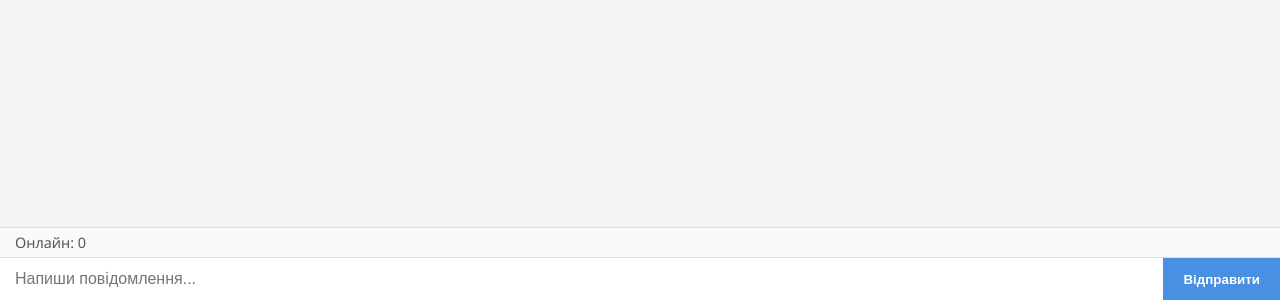
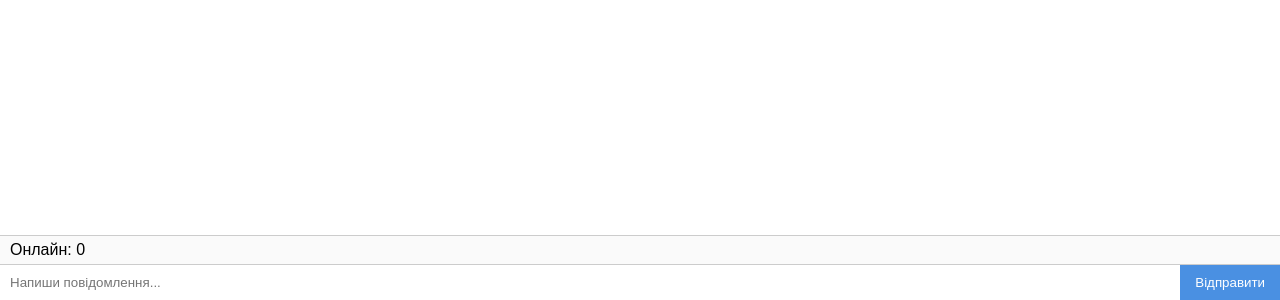
Before and after one commit to VovkaKorovka/online-chat, a website: page public/index.html in a window 1280 px wide. Shown: the part 500-800 px from the top of the page. Drawn offline with Linux system fonts and the light colour scheme.

```diff
--- a/public/index.html
+++ b/public/index.html
@@ -4,105 +4,23 @@
 <meta charset="UTF-8">
 <title>Онлайн чат</title>
 <style>
-body {
-    font-family: 'Segoe UI', Tahoma, Geneva, Verdana, sans-serif;
-    margin: 0;
-    padding: 0;
-    display: flex;
-    flex-direction: column;
-    height: 100vh;
-    background: #f5f5f5;
-}
-
-#chat {
-    flex: 1;
-    overflow-y: auto;
-    padding: 15px;
-    display: flex;
-    flex-direction: column;
-}
-
-.message {
-    max-width: 60%;
-    padding: 10px 15px;
-    margin-bottom: 10px;
-    border-radius: 20px;
-    word-wrap: break-word;
-}
-
-.message.self {
-    align-self: flex-end;
-    background: #4a90e2;
-    color: white;
-    border-bottom-right-radius: 0;
-}
-
-.message.other {
-    align-self: flex-start;
-    background: #e5e5ea;
-    color: black;
-    border-bottom-left-radius: 0;
-}
-
-.message.system {
-    align-self: center;
-    background: #f0f0f0;
-    color: gray;
-    font-style: italic;
-    border-radius: 10px;
-    max-width: 80%;
-}
-
-#status {
-    font-size: 0.9em;
-    color: #555;
-    padding: 5px 15px;
-    background: #fafafa;
-    border-top: 1px solid #ddd;
-}
-
-#input {
-    display: flex;
-    border-top: 1px solid #ddd;
-    background: #fff;
-}
-
-#input input {
-    flex: 1;
-    padding: 12px 15px;
-    border: none;
-    font-size: 1em;
-    outline: none;
-}
-
-#input button {
-    padding: 12px 20px;
-    border: none;
-    background: #4a90e2;
-    color: white;
-    cursor: pointer;
-    font-weight: bold;
-}
-
-#input button:hover {
-    background: #357ab8;
-}
-
-::-webkit-scrollbar {
-    width: 8px;
-}
-
-::-webkit-scrollbar-thumb {
-    background: rgba(0,0,0,0.2);
-    border-radius: 4px;
-}
+body { font-family: Arial; margin: 0; display: flex; flex-direction: column; height: 100vh; }
+#chat { flex: 1; overflow-y: auto; padding: 10px; display: flex; flex-direction: column; }
+.message { max-width: 60%; padding: 8px 12px; margin-bottom: 5px; border-radius: 10px; }
+.message.self { align-self: flex-end; background: #4a90e2; color: white; }
+.message.other { align-self: flex-start; background: #e5e5ea; color: black; }
+.message.system { align-self: center; background: #f0f0f0; color: gray; font-style: italic; }
+#status { padding: 5px 10px; border-top: 1px solid #ccc; background: #fafafa; }
+#input { display: flex; border-top: 1px solid #ccc; }
+#input input { flex: 1; padding: 10px; border: none; outline: none; }
+#input button { padding: 10px 15px; border: none; background: #4a90e2; color: white; cursor: pointer; }
+#input button:hover { background: #357ab8; }
 </style>
 </head>
 <body>
 
 <div id="chat"></div>
 <div id="status">Онлайн: 0</div>
-
 <div id="input">
     <input type="text" id="msg" placeholder="Напиши повідомлення...">
     <button id="send">Відправити</button>
@@ -115,7 +33,6 @@
 const sendBtn = document.getElementById("send");
 
 const ws = new WebSocket(`ws://${window.location.host}`);
-
 let userName = "";
 let typingUsers = new Set();
 
@@ -135,8 +52,6 @@
     if(msg.type === "chat") {
         const cls = msg.user === userName ? "self" : "other";
         addMessage(`${msg.user}: ${msg.text}`, cls);
-        typingUsers.delete(msg.user);
-        updateTyping();
     }
 
     if(msg.type === "typing") {
@@ -144,11 +59,6 @@
             typingUsers.add(msg.user);
             updateTyping();
         }
-    }
-
-    if(msg.type === "removeTyping") {
-        typingUsers.delete(msg.user);
-        updateTyping();
     }
 };
 
@@ -162,7 +72,6 @@
 
 function updateTyping() {
     if(typingUsers.size === 0) {
-        // якщо нема тих хто пише, показуємо кількість онлайн
         status.textContent = `Онлайн: ${ws ? "?" : 0}`;
     } else {
         const names = Array.from(typingUsers).join(", ");
```
Also changed, not shown: server.js (+0 -8 lines).
